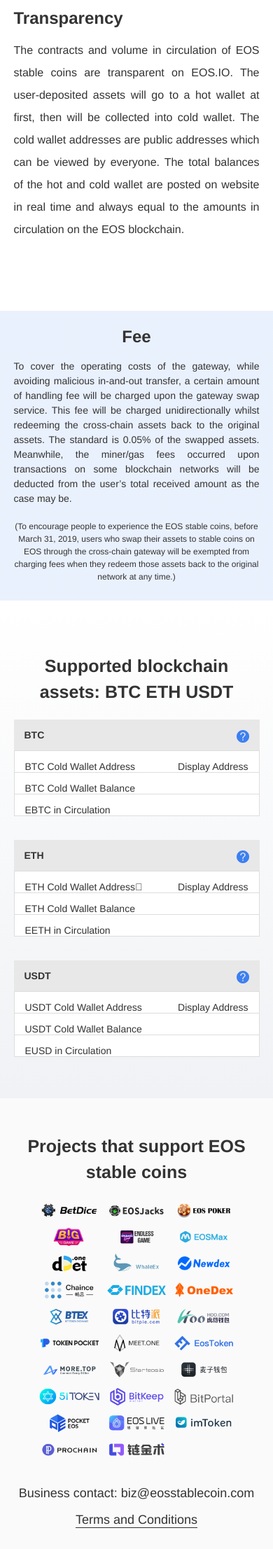
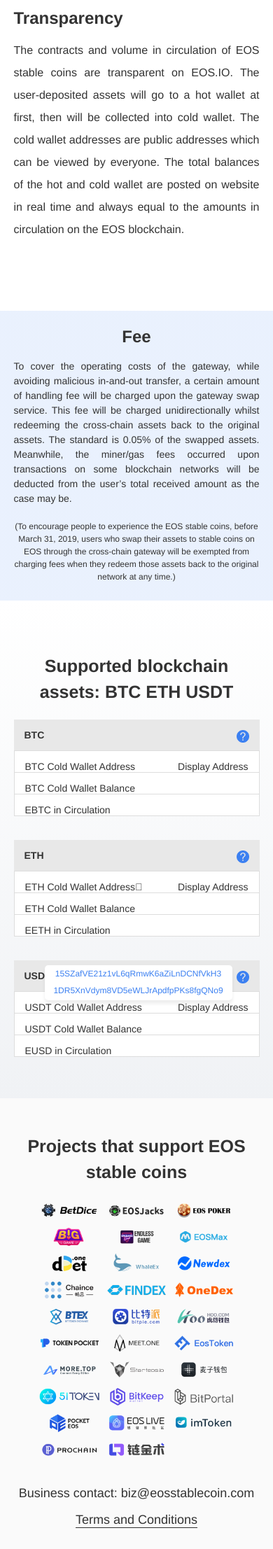
Before and after one commit to eosstablecoin/eosstablecoin, a Jekyll site: the page built from index.md, in a window 390 px wide. Shown: the part 2194-4407 px from the top of the page at 70% size. Built offline with Jekyll 4.4.1, drawn with Linux system fonts in a browser that asks for light colours.

Commit message:
update home.html
update

```diff
--- a/_layouts/home.html
+++ b/_layouts/home.html
@@ -131,8 +131,10 @@
             </h4>
             <div class="audit-list">
                 <ul>
-                    <li><span>USDT <strong tkey="cwa"></strong></span><span class="mobileshow" tkey="displayaddress"></span><small class="greens address-tips">15SZafVE21z1vL6qRmwK6aZiLnDCNfVkH3</small></li>
+                    <li><span>USDT <strong tkey="cwa"></strong></span><span class="mobileshow" tkey="displayaddress"></span><small class="greens address-tips mul"><span class="address1">15SZafVE21z1vL6qRmwK6aZiLnDCNfVkH3</span><span class="address2">1DR5XnVdym8VD5eWLJrApdfpPKs8fgQNo9</span></small></li>
                     <li><span>USDT <strong tkey="cwb"></strong></span><small class="greens cold"    title="" ></small></li>
+                    <!--<li><span>USDT <strong tkey="hwa"></strong></span><span class="mobileshow" tkey="displayaddress"></span><small class="greens address-tips"></small></li>-->
+                    <!--<li><span>USDT <strong tkey="hwb"></strong></span><small class="greens hot" title=""></small></li>-->
                     <!--<li><span>USDT <strong tkey="tb"></strong></span><small class="greens total"    title=""></small></li>-->
                     <li><span>EUSD <strong tkey="ic"></strong></span><small class="greens eosvalue"    title=""></small></li>
                 </ul>
--- a/static/css/style.css
+++ b/static/css/style.css
@@ -482,6 +482,9 @@
     padding-bottom: 2px;
     display: inline-block;
 }
+.address2{
+    margin-left:15px ;
+}
 @media (min-width: 320px) and (max-width: 768px) {
     .middle{
         width:80%;
@@ -603,7 +606,7 @@
 }
 
 
-@media (min-width: 320px) and (max-width: 530px) {
+@media (min-width: 320px) and (max-width: 780px) {
  .mobileshow{
      display: block;
      float: right !important;
@@ -613,12 +616,37 @@
      top:0;
      left:15px;
      font-size: 12px;
+     /*line-height: 32px;*/
+     width:280px;
      margin: 0 auto;
      display: none;
+
+ }
+ .mul{
+     top:-38px;
+     right:10px;
+     width:258px;
+     padding: 0 5px;
+     text-align: center;
+     background: #fff;
+     border-radius: 5px;
+     line-height: 24px;
+     height:50px;
+     display: block;
+     word-wrap: break-word;word-break: break-all;overflow: hidden;
+     -webkit-box-shadow: 0px 5px 5px rgba(0, 0, 0, 0.07);
+     box-shadow: 0px 5px 5px rgba(0, 0, 0, 0.07);
+ }
+ .address2{
+     margin-left: 0px;
+ }
+ .address1,.address2{
+     display: block;
+     width:100%
  }
 }
 
-@media (min-width: 531px){
+@media (min-width: 781px){
     .mobileshow{
         display: none;
     }
--- a/static/js/home.js
+++ b/static/js/home.js
@@ -74,6 +74,12 @@
         }
         return old.replace(/\"/,"") ;
     }
+    function sub(num1, num2) {
+        const num1Digits = (num1.toString().split('.')[1] || '').length;
+        const num2Digits = (num2.toString().split('.')[1] || '').length;
+        const baseNum = Math.pow(10, Math.max(num1Digits, num2Digits));
+        return (num1 * baseNum - num2 * baseNum) / baseNum;
+    }
     var linkLoad = function(){
         $.getJSON("/static/js/link.json", function (json) {
             var html = "";
@@ -105,11 +111,9 @@
                 if (!flag) {
                     var value = data[v.coin].supply
                     value = formatValue(value.replace(v.coin,""));
-
                     var eosvalue = value +" "+ v.coin;
                     var total = value+" "+ v.pair.toLocaleUpperCase()
                     $("."+ v.pair+" .cold").html(total)
-                    //$("."+ v.pair+" .total").html(total)
                     $("."+ v.pair+" .eosvalue").html(eosvalue)
                 }
             })
```
